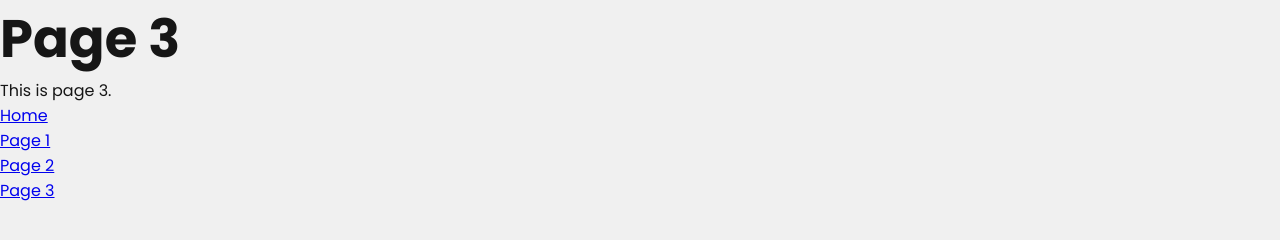
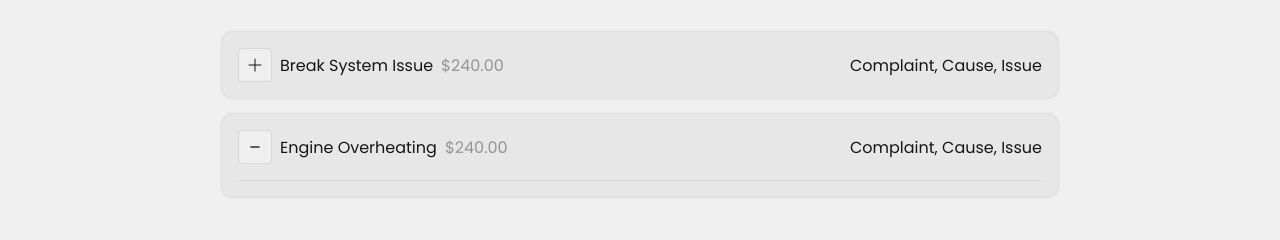
Before and after one commit to Samshh/tactiv-sass, a website: page src/pages/page3/page3.html in a window 1280 px wide. Drawn offline with Linux system fonts and the light colour scheme.

Commit message:
in-progress last task

```diff
--- a/src/assets/_button.scss
+++ b/src/assets/_button.scss
@@ -5,7 +5,8 @@
 .card-btn,
 .table-btn,
 .ghost-btn,
-.ghost-btn-active {
+.ghost-btn-active,
+.accordion-btn {
   cursor: pointer;
   border: none;
   -webkit-user-select: none;
@@ -69,10 +70,23 @@
   padding-left: 1.5rem;
   padding-right: 1.5rem;
   border-radius: 5px;
+  border: 1px $white solid;
   @include init-box-shadow();
+  @include init-flex(row, 0.25rem, center, center);
 }
 
 .table-btn:hover {
-  color: $white;
-  background-color: $black;
+  border: 1px $black solid;
 }
+
+// accordion
+.accordion-btn {
+  padding: 0.5rem;
+  border-radius: 4px;
+  border: 1px $border solid;
+
+  img {
+    width: 1rem;
+    height: 1rem;
+  }
+}
--- a/src/assets/_icon.scss
+++ b/src/assets/_icon.scss
@@ -16,6 +16,10 @@
   @include init-icon(25px);
 }
 
+.table-btn-icon {
+  @include init-icon(18px);
+}
+
 .table-empty-icon {
   color: $light-grey;
   font-size: $text-p-size;
--- a/src/assets/_util.scss
+++ b/src/assets/_util.scss
@@ -64,10 +64,10 @@ $text-label-size: 0.75rem;
   align-items: $align-items;
 }
 
-@mixin init-section() {
+@mixin init-section($max-width: 1600px) {
   min-height: 100vh;
   height: 100%;
-  max-width: 1600px;
+  max-width: $max-width;
   margin: 0 auto;
 }
 
--- a/src/pages/page3/page3.html
+++ b/src/pages/page3/page3.html
@@ -7,15 +7,32 @@
     <link rel="stylesheet" href="/src/index.css" />
   </head>
   <body id="page3">
-    <h1>Page 3</h1>
-    <p>This is page 3.</p>
-    <nav>
-      <ul>
-        <li><a href="../../index.html">Home</a></li>
-        <li><a href="../page1/page1.html">Page 1</a></li>
-        <li><a href="../page2/page2.html">Page 2</a></li>
-        <li><a href="page3.html">Page 3</a></li>
-      </ul>
-    </nav>
+    <section>
+      <div class="accordion">
+        <div class="accordion-heading">
+          <div>
+            <button type="button" class="accordion-btn"><img src="/public/icons/plus.svg" alt="plus"/></button>
+            <p>Break System Issue</p>
+            <p class="price">$240.00</p>
+          </div>
+          <div>
+            Complaint, Cause, Issue
+          </div>
+        </div>
+      </div>
+      <div class="accordion">
+        <div class="accordion-heading">
+          <div>
+            <button type="button" class="accordion-btn"><img src="/public/icons/minus.svg" alt="minus"></button>
+            <p>Engine Overheating</p>
+            <p class="price">$240.00</p>
+          </div>
+          <div>
+            Complaint, Cause, Issue
+          </div>
+        </div>
+        <div class="accordion-separator"></div>
+      </div>
+    </section>
   </body>
 </html>
--- a/src/styles-pages/_page3.scss
+++ b/src/styles-pages/_page3.scss
@@ -1,5 +1,40 @@
-@use '../assets/util' as *;
+@use "../assets/util" as *;
 
 #page3 {
+  section {
+    padding: 2rem;
+    @include init-section(900px);
+    @include init-flex(column, 1rem, start, center);
 
+    .accordion {
+      padding: 1rem;
+      width: 100%;
+      background-color: $bg-dim;
+      border-radius: 10px;
+      @include init-box-shadow();
+      @include init-flex(column, 1rem, start, center);
+      .accordion-heading {
+        width: 100%;
+        @include init-flex(row, 1rem, space-between, center);
+
+        div {
+          @include init-flex(row, 0.5rem, start, center);
+
+          .price {
+            color: $light-grey;
+          }
+        }
+      }
+
+      .accordion-separator {
+        width: 100%;
+        height: 1px;
+        background-color: $border;
+      }
+
+      .accordion-content {
+        width: 100%;
+      }
+    }
+  }
 }
```
Also changed, not shown: src/pages/page2/page2.html (+4 -4 lines), public/icons/minus.svg (added), public/icons/plus.svg (added), src/index.css, 1 other file.
